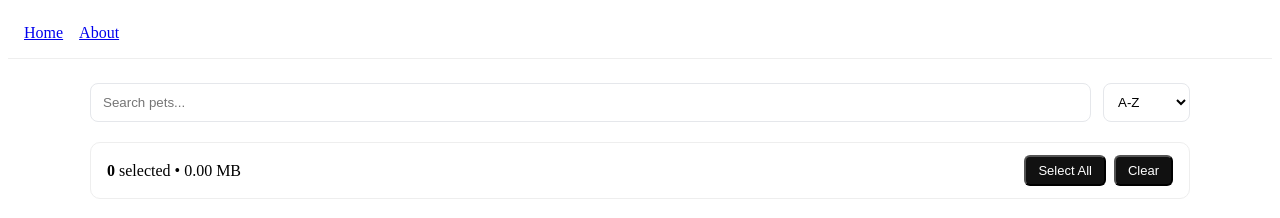
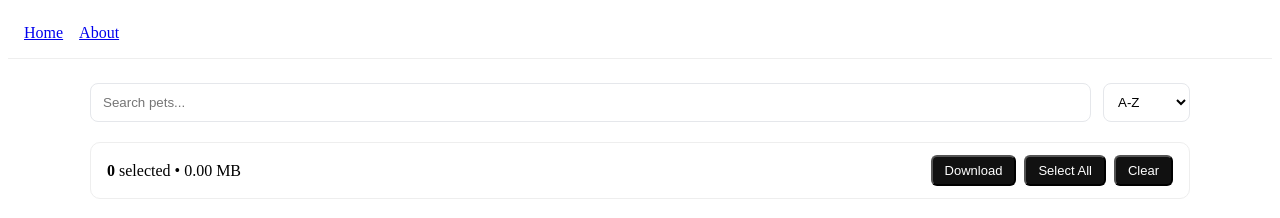
Before and after one commit to yshdev27/pets-gallery, a React (Vite) app: page / in a window 1280 px wide. Shown: the top 218 px of the page. Built offline with nearby package versions, Linux system fonts and the light colour scheme; grey boxes are pictures that could not be loaded.

Commit message:
add download

```diff
--- a/src/components/Toolbar.tsx
+++ b/src/components/Toolbar.tsx
@@ -34,6 +34,15 @@ export const Toolbar = ({ pets }: any) => {
 
   const totalSize = selected.reduce((acc, p) => acc + (p.size || 0), 0);
 
+  const downloadImages = () => {
+    selected.forEach((pet) => {
+      const link = document.createElement("a");
+      link.href = pet.imageUrl;
+      link.download = pet.title;
+      link.click();
+    });
+  };
+
   return (
     <Bar>
       <div>
@@ -42,6 +51,7 @@ export const Toolbar = ({ pets }: any) => {
       </div>
 
       <Actions>
+        <Button onClick={downloadImages}>Download</Button>
         <Button onClick={() => selectAll(pets)}>Select All</Button>
         <Button onClick={clear}>Clear</Button>
       </Actions>
```
